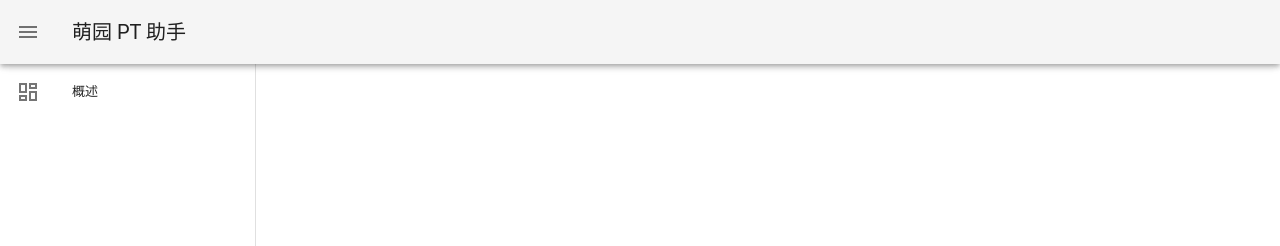
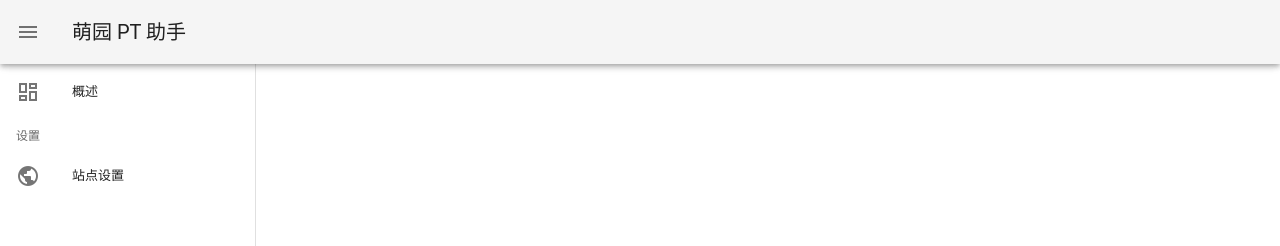
Before and after one commit to MoeHero/MoeGardenPTHelper, a Vue app: page /#/settings in a window 1280 px wide. Shown: the top 246 px of the page. Built offline with nearby package versions, Linux system fonts and the light colour scheme; the HTML template or start-up script is replaced by a standard one.

Commit message:
feat(setting): 新增站点设置页面

```diff
--- a/src/options/router/index.ts
+++ b/src/options/router/index.ts
@@ -1,5 +1,6 @@
 import Vue from 'vue';
 import VueRouter, { RouteConfig } from 'vue-router';
+import EmptyLayout from '@/options/views/_Layouts/EmptyLayout.vue';
 
 Vue.use(VueRouter);
 
@@ -19,6 +20,23 @@ const routes: Array<RouteConfig> = [
       icon: 'view-dashboard-outline',
     },
   },
+  {
+    path: '/settings',
+    component: EmptyLayout,
+    meta: {
+      name: '设置',
+    },
+    children: [
+      {
+        path: 'sites',
+        component: () => import('../views/Settings/Sites/Index.vue'),
+        meta: {
+          name: '站点设置',
+          icon: 'earth',
+        },
+      },
+    ],
+  },
 ];
 
 const router = new VueRouter({
--- /dev/null
+++ b/src/options/views/Settings/Sites/Index.vue
@@ -0,0 +1,11 @@
+<template>
+  <p>Sites Setting Index</p>
+</template>
+
+<script lang="ts">
+import { Component, Vue } from 'vue-property-decorator';
+
+@Component
+export default class Index extends Vue {
+}
+</script>
--- /dev/null
+++ b/src/options/views/_Layouts/EmptyLayout.vue
@@ -0,0 +1,11 @@
+<template>
+  <router-view/>
+</template>
+
+<script lang="ts">
+import { Component, Vue } from 'vue-property-decorator';
+
+@Component
+export default class EmptyLayout extends Vue {
+}
+</script>
```
